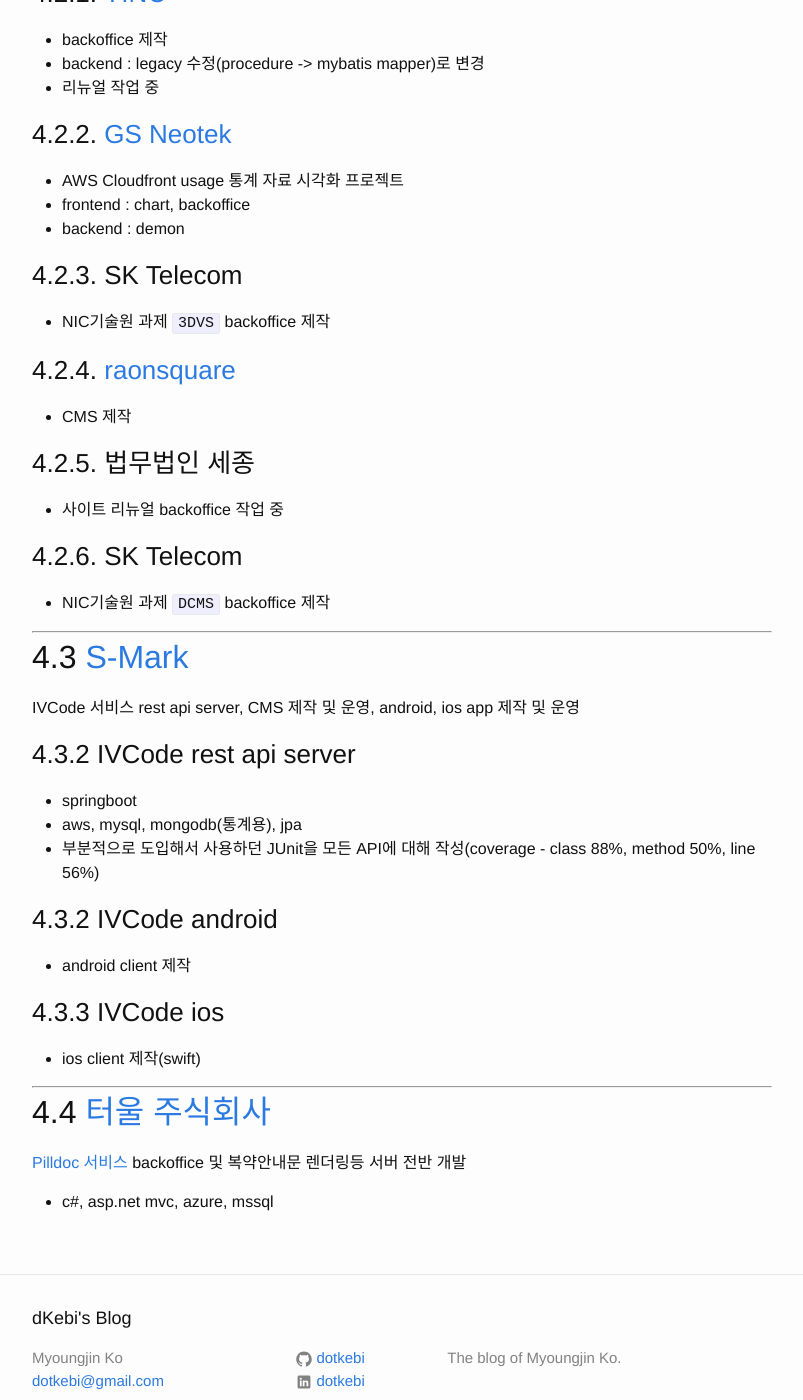
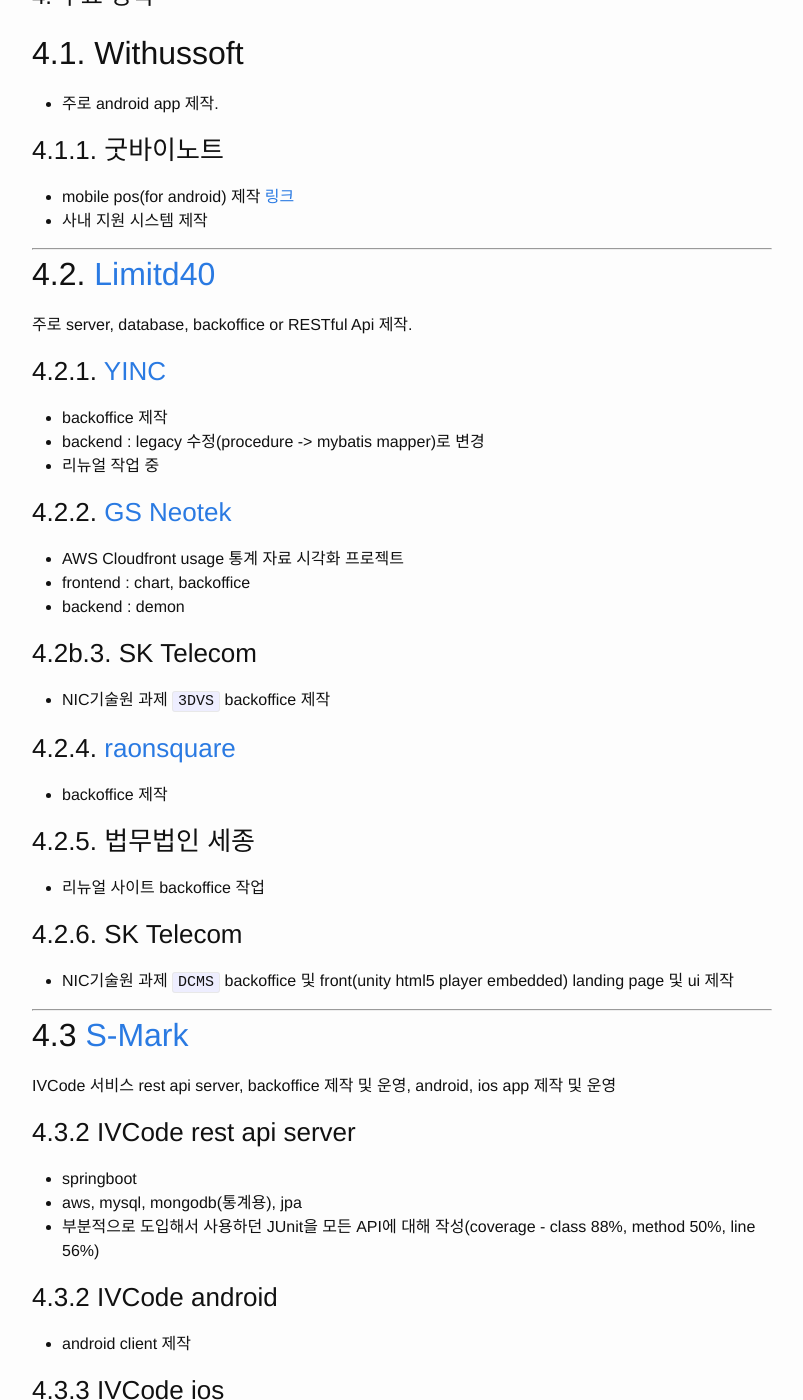
Before and after one commit to dotkebi/dotkebi.github.com, a Jekyll site: the page built from _posts/2017-08-17-resume.md, in a window 1280 px wide and 1400 px high, scrolled down 1419 px. Shown: the whole window, without its empty margins (238-1041 px from the left). Built offline with Jekyll 4.4.1, drawn with Linux system fonts in a browser that asks for light colours; our own code applies the rules of GitHub Pages for plain Markdown files; comment, search, counter and statistics services are not loaded; some of the changed text lies outside the part shown.

Commit message:
up-to-date

```diff
--- a/_posts/2017-08-17-resume.md
+++ b/_posts/2017-08-17-resume.md
@@ -30,10 +31,24 @@
 
 ## 3.3. GOHALLYU
 
-* 서울시 앱공모전 준비
+* 서울시 앱공모전 준비.
 * Android
 * 특징
 1.google map
+
+## 3.4 music player
+
+* RN으로 작업하다가 android, ios(swift) native로 변경.
+* springboot, jdk11, RESTful API
+* aws
+
+## 3.5. moco-app
+
+* RN, graphql
+
+## 3.6. [lotto pick](https://play.google.com/store/apps/details?id=io.holdinginkreaze.lottopick&hl=ko&gl=US)
+
+* android, kotlin
 
 
 # 4. 주요 경력
@@ -65,29 +80,29 @@
 * frontend : chart, backoffice
 * backend : demon
 
-### 4.2.3. SK Telecom
+### 4.2b.3. SK Telecom
 
 * NIC기술원 과제 `3DVS` backoffice 제작
 
 
 ### 4.2.4. [raonsquare](http://playdodo.co.kr/)
 
-* CMS 제작
+* backoffice 제작
 
 ### 4.2.5. 법무법인 세종
 
-* 사이트 리뉴얼 backoffice 작업 중
+* 리뉴얼 사이트 backoffice 작업
 
 ### 4.2.6. SK Telecom
 
-* NIC기술원 과제 `DCMS` backoffice 제작
+* NIC기술원 과제 `DCMS` backoffice 및 front(unity html5 player embedded) landing page 및 ui 제작
 
 
 ---
 
 ## 4.3 [S-Mark](http://www.s-mark.co.kr)
 
-IVCode 서비스 rest api server, CMS 제작 및 운영,
+IVCode 서비스 rest api server, backoffice 제작 및 운영,
 android, ios app 제작 및 운영
 
 ### 4.3.2 IVCode rest api server
```
Also changed, not shown: other parts of _posts/2017-08-17-resume.md (+3 -2 lines).
